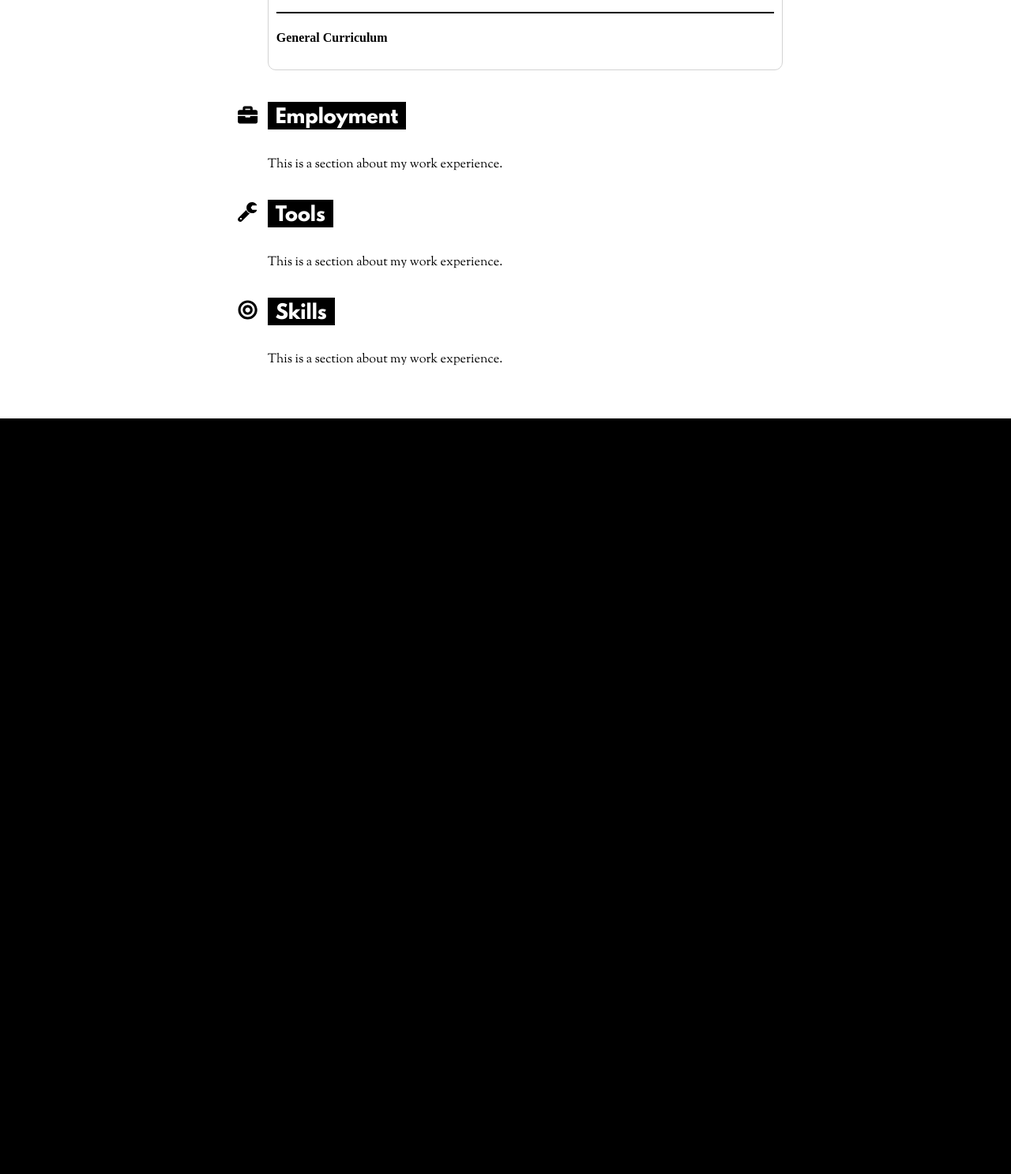
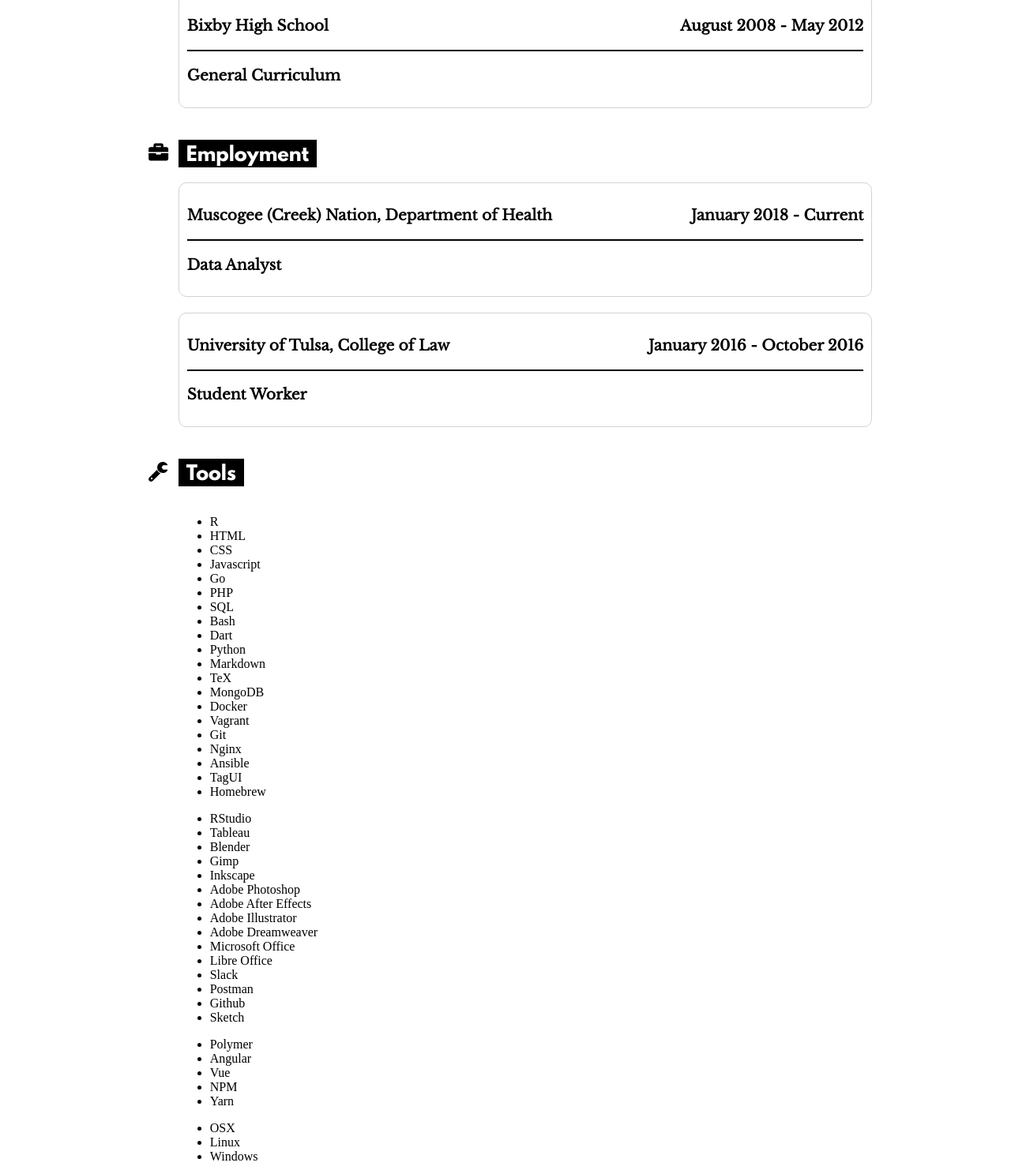
Before and after one commit to brancengregory/constructivist-resume, a website: page index.html in a window 1280 px wide. Shown: the part 583-2070 px from the top of the page at 79% size. Before the commit the page ends 1213 px from the top, so only its background shows below. Drawn offline with nearby package versions, Linux system fonts and the light colour scheme.

Commit message:
Adding Tools content

```diff
--- a/index.html
+++ b/index.html
@@ -29,13 +29,13 @@
 		</div>
 		<div class="toolbar-socials">
 			<a href="https://github.com/brancengregory">
-				<i class="fab fa-github fa-lg"></i>
+				<i class="fab fa-github fa-fw"></i>
 			</a>
 			<a href="https://linkedin.com/in/brancengregory">
-				<i class="fab fa-linkedin fa-lg"></i>
+				<i class="fab fa-linkedin fa-fw"></i>
 			</a>
 			<a href="mailto:brancengregory@gmail.com">
-				<i class="fas fa-envelope fa-lg"></i>
+				<i class="fas fa-envelope fa-fw"></i>
 			</a>
 		</div>
 	</header>
@@ -58,6 +58,9 @@
 						</h3>
 					</div>
 					<div class="education-section-content">
+						<h3>
+							Bachelor of Science
+						</h3>
 						<h4>
 							Major: Economics
 						</h4>
@@ -76,9 +79,9 @@
 						</h3>
 					</div>
 					<div class="education-section-content">
-						<h4>
+						<h3>
 							General Curriculum
-						</h4>
+						</h3>
 					</div>
 				</div>
 			</div>
@@ -91,7 +94,36 @@
 				<h2>Employment</h2>
 			</div>
 			<div class="section-content">
-				<p>This is a section about my work experience.</p>
+				<div class="employment-section">
+					<div class="employment-section-title">
+						<h3>
+							<a href="https://creekhealth.org">Muscogee (Creek) Nation, Department of Health</a>
+						</h3>
+						<h3>
+							January 2018 - Current
+						</h3>
+					</div>
+					<div class="employment-section-content">
+						<h3>
+							Data Analyst
+						</h3>
+					</div>
+				</div>
+				<div class="employment-section">
+					<div class="employment-section-title">
+						<h3>
+							<a href="https://utulsa.edu">University of Tulsa, College of Law</a>
+						</h3>
+						<h3>
+							January 2016 - October 2016
+						</h3>
+					</div>
+					<div class="employment-section-content">
+						<h3>
+							Student Worker
+						</h3>
+					</div>
+				</div>
 			</div>
 		</section>
 		<section id="tools">
@@ -102,7 +134,57 @@
 				<h2>Tools</h2>
 			</div>
 			<div class="section-content">
-				<p>This is a section about my work experience.</p>
+				<ul>
+					<li>R</li>
+					<li>HTML</li>
+					<li>CSS</li>
+					<li>Javascript</li>
+					<li>Go</li>
+					<li>PHP</li>
+					<li>SQL</li>
+					<li>Bash</li>
+					<li>Dart</li>
+					<li>Python</li>
+					<li>Markdown</li>
+					<li>TeX</li>
+					<li>MongoDB</li>
+					<li>Docker</li>
+					<li>Vagrant</li>
+					<li>Git</li>
+					<li>Nginx</li>
+					<li>Ansible</li>
+					<li>TagUI</li>
+					<li>Homebrew</li>
+				</ul>
+				<ul>
+					<li>RStudio</li>
+					<li>Tableau</li>
+					<li>Blender</li>
+					<li>Gimp</li>
+					<li>Inkscape</li>
+					<li>Adobe Photoshop</li>
+					<li>Adobe After Effects</li>
+					<li>Adobe Illustrator</li>
+					<li>Adobe Dreamweaver</li>
+					<li>Microsoft Office</li>
+					<li>Libre Office</li>
+					<li>Slack</li>
+					<li>Postman</li>
+					<li>Github</li>
+					<li>Sketch</li>
+				</ul>
+				<ul>
+					<li>Polymer</li>
+					<li>Angular</li>
+					<li>Vue</li>
+					<li>NPM</li>
+					<li>Yarn</li>
+				</ul>
+				<ul>
+					<li>OSX</li>
+					<li>Linux</li>
+					<li>Windows</li>
+				</ul>
 			</div>
 		</section>
 		<section id="skills">
--- a/style.css
+++ b/style.css
@@ -1,3 +1,5 @@
+@import url('https://fonts.googleapis.com/css?family=Libre+Baskerville');
+
 @font-face {
     font-family: 'LeagueSpartan';
     src: url('/assets/leaguespartan-bold.woff') format('woff');
@@ -68,11 +70,13 @@
 .toolbar-socials {
     display: flex;
     min-width: 80px;
-    justify-content: center;
+    justify-self: center;
+    color: black;
+    font-size: 25px;
 }
 
 .toolbar-socials a {
-    padding: 10px;
+    margin: 10px;
     max-height: fit-content;
 }
 
@@ -104,6 +108,11 @@
     background-color: black;
     padding: 5px 10px 0px 10px;
     font-family: 'LeagueSpartan', Fallback, sans-serif;
+    width:fit-content;
+}
+
+h3, h4 {
+    font-family: 'Libre Baskerville', Fallback, serif;
     width:fit-content;
 }
 
@@ -144,14 +153,14 @@
     grid-row: 2 / span 1;
 }
 
-.education-section {
+.education-section, .employment-section {
     padding: 10px;
     border: 1px solid lightgrey;
     border-radius: 10px;
     margin-bottom: 20px;
 }
 
-.education-section-title {
+.education-section-title, .employment-section-title {
     display: flex;
     justify-content: space-between;
     border-bottom: 2px solid black;
```
